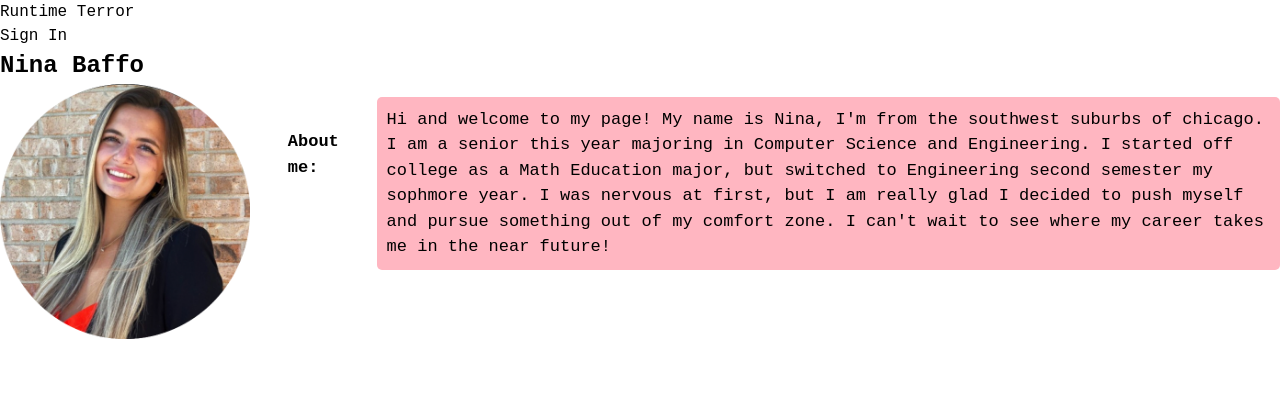
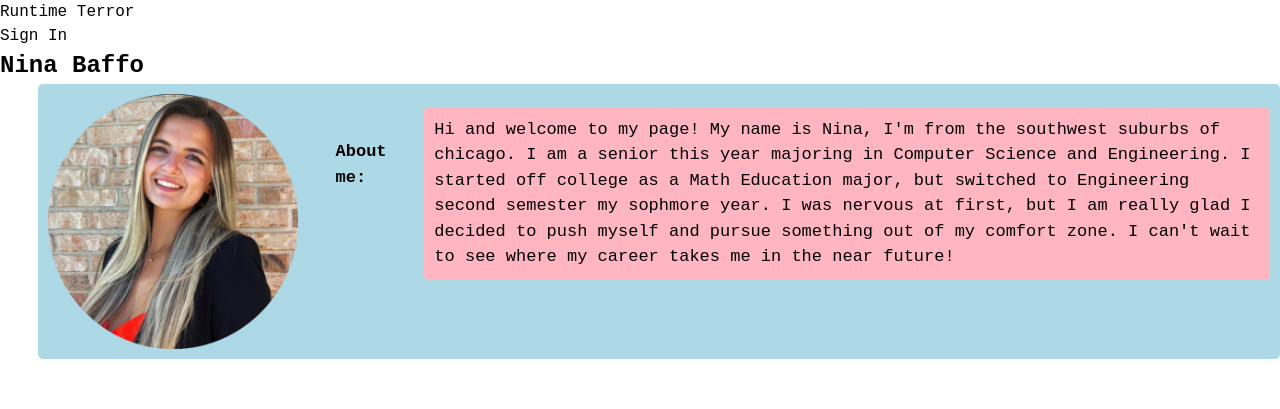
Before and after one commit to odin5on/runtime-terror-website, a React (Vite) app: page /runtime-terror-website/Nina in a window 1280 px wide. Shown: the top 409 px of the page. Built offline with nearby package versions, Linux system fonts and the light colour scheme.

Commit message:
boarder around pfp

```diff
--- a/src/pages/nina.jsx
+++ b/src/pages/nina.jsx
@@ -3,9 +3,9 @@ import React from "react";
 function Nina() {
   return (
     <div>
-      <h1 style = {{ fontWeight: "bold", fontSize: "24px"}}> Nina Baffo</h1>
+      <h1 style = {{fontWeight: "bold", fontSize: "24px"}}> Nina Baffo</h1>
 
-      <div style={{ display: "flex", alignItems: "center" }}>
+      <div style={{ backgroundColor: "lightblue", padding: "10px", borderRadius: "5px", marginBottom: "10px", marginLeft: "1cm", marginBottom: "1.5cm", display: "flex", alignItems: "center" }}>
       <img src = "src/pages/Screen Shot 2023-11-10 at 9.51.00 AM.png"
            style = {{width: "250px"}}/>
 
```
